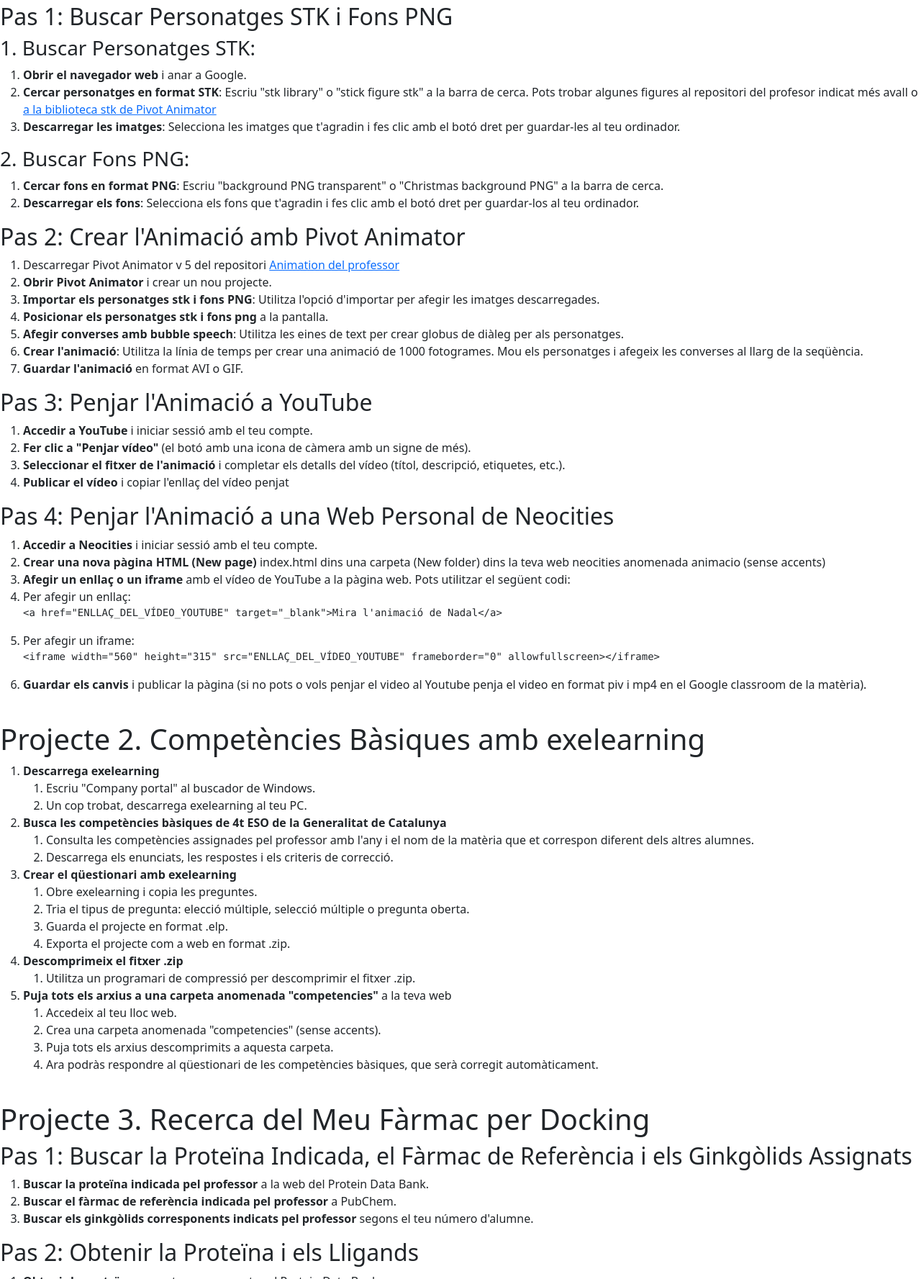
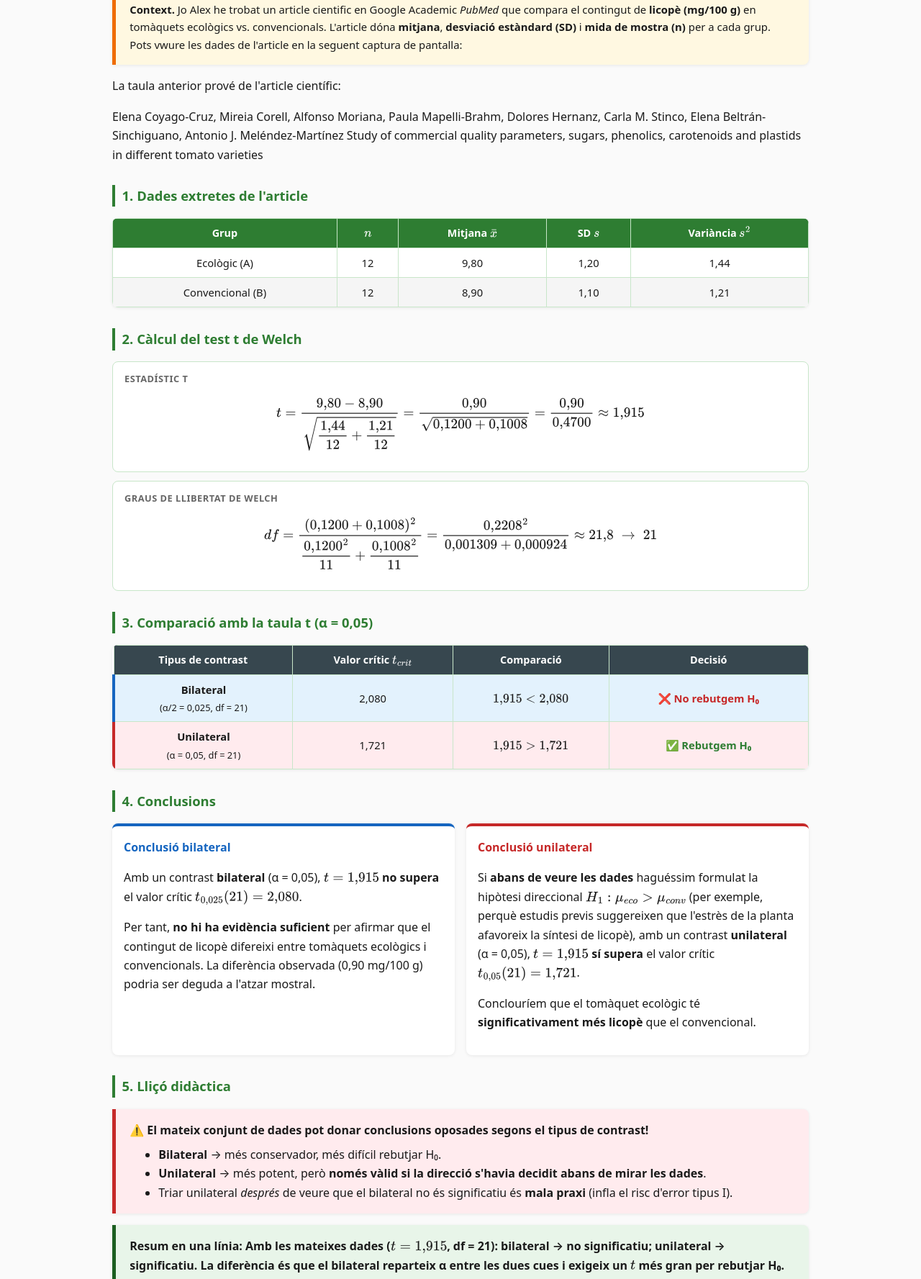
Before and after one commit to velazquezpompeu66767/velazquezpompeu66767.github.io, a plain HTML site: page t/index.html in a window 1280 px wide. Shown: the part 100-1877 px from the top of the page at 72% size. Drawn offline with nearby package versions, Linux system fonts and the light colour scheme; no server answers.

Commit message:
Refactor index.html for tomato study project
Updated HTML structure and added MathJax for rendering mathematical expressions. Included new styles and content for ecological and conventional tomato study.

```diff
--- a/t/index.html
+++ b/t/index.html
@@ -1,220 +1,311 @@
 <!DOCTYPE html>
 <html lang="ca">
 <head>
-    <meta charset="UTF-8">
-    <meta name="viewport" content="width=device-width, initial-scale=1.0">
-    <title>Projectes de 4t ESO</title>
-      <!-- Include the Bootstrap JS file -->
-  <script src="https://cdn.jsdelivr.net/npm/bootstrap@5.2.3/dist/js/bootstrap.bundle.min.js"></script>
-      <!-- Include the Bootstrap CSS file -->
-  <link rel="stylesheet" href="https://cdn.jsdelivr.net/npm/bootstrap@5.2.3/dist/css/bootstrap.min.css">
+<meta charset="UTF-8">
+<meta name="viewport" content="width=device-width, initial-scale=1">
+<title>Estudi del tomàquet ecològica i convencional</title>
 
+<script>
+window.MathJax = {
+  tex: { inlineMath: [['\\(','\\)']], displayMath: [['\\[','\\]']] },
+  svg: { fontCache: 'global' }
+};
+</script>
+<script id="MathJax-script" async
+  src="https://cdn.jsdelivr.net/npm/mathjax@3/es5/tex-svg.js"></script>
+
+<style>
+  :root {
+    --verd: #2e7d32;
+    --verd-fosc: #1b5e20;
+    --verd-clar: #e8f5e9;
+    --groc: #fff8e1;
+    --taronja: #ef6c00;
+    --blau: #1565c0;
+    --blau-clar: #e3f2fd;
+    --vermell: #c62828;
+    --vermell-clar: #ffebee;
+    --gris: #f5f5f5;
+    --text: #1a1a1a;
+  }
+  * { box-sizing: border-box; }
+  body {
+    font-family: system-ui, -apple-system, "Segoe UI", sans-serif;
+    max-width: 1000px;
+    margin: 1.5rem auto;
+    padding: 0 1rem;
+    line-height: 1.65;
+    color: var(--text);
+    background: #fafafa;
+  }
+  h1 { color: var(--verd-fosc); border-bottom: 3px solid var(--verd); padding-bottom: .3rem; font-size: 1.4rem; }
+  h2 { color: var(--verd); margin-top: 1.8rem; font-size: 1.15rem; border-left: 4px solid var(--verd); padding-left: .6rem; }
+  h3 { color: var(--verd-fosc); font-size: 1.02rem; margin-top: 1.2rem; }
+
+  .box {
+    background: #fff;
+    border-left: 5px solid var(--verd);
+    padding: 1rem 1.2rem;
+    margin: 1rem 0;
+    border-radius: 0 8px 8px 0;
+    box-shadow: 0 1px 4px rgba(0,0,0,.08);
+  }
+  .box.nota { background: var(--groc); border-left-color: var(--taronja); font-size: .93rem; }
+  .box.result { background: var(--verd-clar); border-left-color: var(--verd-fosc); font-weight: 600; }
+  .box.avís { background: var(--vermell-clar); border-left-color: var(--vermell); }
+  .box.info { background: var(--blau-clar); border-left-color: var(--blau); }
+
+  /* Taula resum */
+  .taula-wrap {
+    overflow-x: auto;
+    -webkit-overflow-scrolling: touch;
+    border-radius: 8px;
+    box-shadow: 0 1px 4px rgba(0,0,0,.08);
+    background: #fff;
+    margin: 1rem 0;
+  }
+  table.resum {
+    border-collapse: collapse;
+    width: 100%;
+    min-width: 520px;
+    font-size: .92rem;
+  }
+  table.resum th,
+  table.resum td {
+    border: 1px solid #c8e6c9;
+    padding: .5rem .6rem;
+    text-align: center;
+    white-space: nowrap;
+  }
+  table.resum thead th {
+    background: var(--verd);
+    color: #fff;
+    font-size: .9rem;
+  }
+  table.resum tbody tr:nth-child(even) { background: var(--gris); }
+  table.resum tbody tr:hover { background: var(--verd-clar); }
+
+  /* Taula comparació bilateral vs unilateral */
+  table.comparacio {
+    border-collapse: collapse;
+    width: 100%;
+    min-width: 540px;
+    font-size: .92rem;
+  }
+  table.comparacio th,
+  table.comparacio td {
+    border: 1px solid #c8e6c9;
+    padding: .5rem .6rem;
+    text-align: center;
+  }
+  table.comparacio thead th {
+    background: #37474f;
+    color: #fff;
+    font-size: .9rem;
+  }
+  table.comparacio tbody tr.bil td:first-child { border-left: 4px solid var(--blau); }
+  table.comparacio tbody tr.uni td:first-child { border-left: 4px solid var(--vermell); }
+  table.comparacio tbody tr.bil { background: #e3f2fd; }
+  table.comparacio tbody tr.uni { background: #ffebee; }
+  .ok { color: #2e7d32; font-weight: 700; }
+  .no { color: #c62828; font-weight: 700; }
+
+  /* Passos càlcul */
+  .calc {
+    background: #fff;
+    border: 1px solid #c8e6c9;
+    border-radius: 8px;
+    padding: .8rem 1rem;
+    margin: .8rem 0;
+    overflow-x: auto;
+  }
+  .calc .et {
+    font-size: .8rem;
+    text-transform: uppercase;
+    letter-spacing: .5px;
+    color: #666;
+    font-weight: 700;
+    margin-bottom: .3rem;
+  }
+
+  /* Dues columnes conclusions */
+  .dues-cols {
+    display: grid;
+    grid-template-columns: 1fr 1fr;
+    gap: 1rem;
+    margin: 1rem 0;
+  }
+  .dues-cols > div {
+    background: #fff;
+    border-radius: 8px;
+    padding: 1rem;
+    box-shadow: 0 1px 4px rgba(0,0,0,.08);
+  }
+  .dues-cols .bil { border-top: 4px solid var(--blau); }
+  .dues-cols .uni { border-top: 4px solid var(--vermell); }
+  .dues-cols h4 { margin: 0 0 .5rem; font-size: 1rem; }
+  .dues-cols .bil h4 { color: var(--blau); }
+  .dues-cols .uni h4 { color: var(--vermell); }
+  @media (max-width: 640px) { .dues-cols { grid-template-columns: 1fr; } }
+
+  @media (max-width: 600px) {
+    body { font-size: 15px; padding: 0 .6rem; }
+    h1 { font-size: 1.15rem; }
+    table.resum, table.comparacio { font-size: .82rem; min-width: 460px; }
+    table.resum th, table.resum td,
+    table.comparacio th, table.comparacio td { padding: .35rem .35rem; }
+  }
+</style>
 </head>
 <body>
-<div id="navbarContainer"></div>
 
-  <!-- Include your other page content here -->
+<h1>Estudi del tomàquet ecològica i convencional</h1>
 
-  <script>
-    // Fetch and insert the navbar.html content
-    fetch("https://pompeu.neocities.org/navbar.html")
-      .then(response => response.text())
-      .then(content => {
-        document.getElementById("navbarContainer").innerHTML = content;
-      })
-      .catch(error => {
-        console.log("Error fetching navbar.html:", error);
-      });
-  </script>
-    <h1>Projecte 1. Animació amb Pivot Animator sobre Nadal de 1000 fotogrames</h1>
+<div class="box nota">
+  <strong>Context.</strong> Jo Alex he trobat un article cientific en Google Academic  <em>PubMed</em> que compara el contingut de
+  <strong>licopè (mg/100 g)</strong> en tomàquets ecològics vs. convencionals. L'article dóna
+  <strong>mitjana</strong>, <strong>desviació estàndard (SD)</strong> i <strong>mida de mostra (n)</strong>
+  per a cada grup. Pots vwure les dades de l'article en la seguent captura de pantalla:
+  <ing src="taula67.png">
+</div>La taula anterior prové de l'article científic: </p>
+Elena Coyago-Cruz, Mireia Corell, Alfonso Moriana, Paula Mapelli-Brahm, Dolores Hernanz,
+    Carla M. Stinco, Elena Beltrán-Sinchiguano, Antonio J. Meléndez-Martínez
+   Study of commercial quality parameters, sugars, phenolics, carotenoids and plastids in different tomato varieties
+  <a  https://doi.org/10.1016/j.foodchem.2018.10.139 a>
 
-    <h2>Pas 1: Buscar Personatges STK i Fons PNG</h2>
+<!-- ============================================================ -->
+<h2>1. Dades extretes de l'article</h2>
 
-    <h3>1. Buscar Personatges STK:</h3>
-    <ol>
-        <li><strong>Obrir el navegador web</strong> i anar a Google.</li>
-        <li><strong>Cercar personatges en format STK</strong>: Escriu "stk library" o "stick figure stk" a la barra de cerca. Pots trobar algunes figures al repositori del profesor indicat més avall o <a href="https://pivotanimator.net/stk-library/">a la biblioteca stk de Pivot Animator</a></li>
-        <li><strong>Descarregar les imatges</strong>: Selecciona les imatges que t'agradin i fes clic amb el botó dret per guardar-les al teu ordinador.</li>
-    </ol>
+<div class="taula-wrap">
+  <table class="resum">
+    <thead>
+      <tr>
+        <th>Grup</th>
+        <th>\(n\)</th>
+        <th>Mitjana \(\bar{x}\)</th>
+        <th>SD \(s\)</th>
+        <th>Variància \(s^2\)</th>
+      </tr>
+    </thead>
+    <tbody>
+      <tr>
+        <td>Ecològic (A)</td>
+        <td>12</td>
+        <td>9,80</td>
+        <td>1,20</td>
+        <td>1,44</td>
+      </tr>
+      <tr>
+        <td>Convencional (B)</td>
+        <td>12</td>
+        <td>8,90</td>
+        <td>1,10</td>
+        <td>1,21</td>
+      </tr>
+    </tbody>
+  </table>
+</div>
 
-    <h3>2. Buscar Fons PNG:</h3>
-    <ol>
-        <li><strong>Cercar fons en format PNG</strong>: Escriu "background PNG transparent" o "Christmas background PNG" a la barra de cerca.</li>
-        <li><strong>Descarregar els fons</strong>: Selecciona els fons que t'agradin i fes clic amb el botó dret per guardar-los al teu ordinador.</li>
-    </ol>
+<!-- ============================================================ -->
+<h2>2. Càlcul del test t de Welch</h2>
 
-    <h2>Pas 2: Crear l'Animació amb Pivot Animator</h2>
+<div class="calc">
+  <div class="et">Estadístic t</div>
+  \[
+    t = \frac{9{,}80 - 8{,}90}{\sqrt{\dfrac{1{,}44}{12} + \dfrac{1{,}21}{12}}}
+      = \frac{0{,}90}{\sqrt{0{,}1200 + 0{,}1008}}
+      = \frac{0{,}90}{0{,}4700} \approx 1{,}915
+  \]
+</div>
 
-    <ol><li>Descarregar Pivot Animator v 5 del repositori <a href="https://github.com/drfperez/animation"> Animation del professor</a></li>
-        <li><strong>Obrir Pivot Animator</strong> i crear un nou projecte.</li>
-        <li><strong>Importar els personatges stk i fons PNG</strong>: Utilitza l'opció d'importar per afegir les imatges descarregades.</li>
-        <li><strong>Posicionar els personatges stk i fons png</strong> a la pantalla.</li>
-        <li><strong>Afegir converses amb bubble speech</strong>: Utilitza les eines de text per crear globus de diàleg per als personatges.</li>
-        <li><strong>Crear l'animació</strong>: Utilitza la línia de temps per crear una animació de 1000 fotogrames. Mou els personatges i afegeix les converses al llarg de la seqüència.</li>
-        <li><strong>Guardar l'animació</strong> en format AVI o GIF.</li>
-    </ol>
+<div class="calc">
+  <div class="et">Graus de llibertat de Welch</div>
+  \[
+    df = \frac{(0{,}1200 + 0{,}1008)^2}{\dfrac{0{,}1200^2}{11} + \dfrac{0{,}1008^2}{11}}
+       = \frac{0{,}2208^2}{0{,}001309 + 0{,}000924}
+       \approx 21{,}8 \;\to\; 21
+  \]
+</div>
 
-    <h2>Pas 3: Penjar l'Animació a YouTube</h2>
+<!-- ============================================================ -->
+<h2>3. Comparació amb la taula t (α = 0,05)</h2>
 
-    <ol>
-        <li><strong>Accedir a YouTube</strong> i iniciar sessió amb el teu compte.</li>
-        <li><strong>Fer clic a "Penjar vídeo"</strong> (el botó amb una icona de càmera amb un signe de més).</li>
-        <li><strong>Seleccionar el fitxer de l'animació</strong> i completar els detalls del vídeo (títol, descripció, etiquetes, etc.).</li>
-        <li><strong>Publicar el vídeo</strong> i copiar l'enllaç del vídeo penjat </li>
-    </ol>
+<div class="taula-wrap">
+  <table class="comparacio">
+    <thead>
+      <tr>
+        <th>Tipus de contrast</th>
+        <th>Valor crític \(t_{crit}\)</th>
+        <th>Comparació</th>
+        <th>Decisió</th>
+      </tr>
+    </thead>
+    <tbody>
+      <tr class="bil">
+        <td><strong>Bilateral</strong><br><span style="font-size:.8rem">(α/2 = 0,025, df = 21)</span></td>
+        <td>2,080</td>
+        <td>\(1{,}915 < 2{,}080\)</td>
+        <td class="no">❌ No rebutgem H₀</td>
+      </tr>
+      <tr class="uni">
+        <td><strong>Unilateral</strong><br><span style="font-size:.8rem">(α = 0,05, df = 21)</span></td>
+        <td>1,721</td>
+        <td>\(1{,}915 > 1{,}721\)</td>
+        <td class="ok">✅ Rebutgem H₀</td>
+      </tr>
+    </tbody>
+  </table>
+</div>
 
-    <h2>Pas 4: Penjar l'Animació a una Web Personal de Neocities</h2>
+<!-- ============================================================ -->
+<h2>4. Conclusions</h2>
 
-    <ol>
-        <li><strong>Accedir a Neocities</strong> i iniciar sessió amb el teu compte.</li>
-        <li><strong>Crear una nova pàgina HTML (New page)</strong> index.html dins una carpeta (New folder) dins la teva web neocities anomenada animacio (sense accents)</li>
-        <li><strong>Afegir un enllaç o un iframe</strong> amb el vídeo de YouTube a la pàgina web. Pots utilitzar el següent codi:</li>
-        <li>Per afegir un enllaç:
-            <pre><code>&lt;a href="ENLLAÇ_DEL_VÍDEO_YOUTUBE" target="_blank"&gt;Mira l'animació de Nadal&lt;/a&gt;</code></pre>
-        </li>
-        <li>Per afegir un iframe:
-            <pre><code>&lt;iframe width="560" height="315" src="ENLLAÇ_DEL_VÍDEO_YOUTUBE" frameborder="0" allowfullscreen&gt;&lt;/iframe&gt;</code></pre>
-        </li>
-        <li><strong>Guardar els canvis</strong> i publicar la pàgina (si no pots o vols penjar el video al Youtube penja el video en format piv i mp4 en el Google classroom de la matèria).</li>
-    </ol>
-<br>
+<div class="dues-cols">
+  <div class="bil">
+    <h4>Conclusió bilateral</h4>
+    <p>
+      Amb un contrast <strong>bilateral</strong> (α = 0,05), \(t = 1{,}915\)
+      <strong>no supera</strong> el valor crític \(t_{0{,}025}(21) = 2{,}080\).
+    </p>
+    <p>
+      Per tant, <strong>no hi ha evidència suficient</strong> per afirmar que el contingut de licopè
+      difereixi entre tomàquets ecològics i convencionals. La diferència observada
+      (0,90 mg/100 g) podria ser deguda a l'atzar mostral.
+    </p>
+  </div>
+  <div class="uni">
+    <h4>Conclusió unilateral</h4>
+    <p>
+      Si <strong>abans de veure les dades</strong> haguéssim formulat la hipòtesi direccional
+      \(H_1: \mu_{eco} > \mu_{conv}\) (per exemple, perquè estudis previs suggereixen que l'estrès
+      de la planta afavoreix la síntesi de licopè), amb un contrast <strong>unilateral</strong> (α = 0,05),
+      \(t = 1{,}915\) <strong>sí supera</strong> el valor crític \(t_{0{,}05}(21) = 1{,}721\).
+    </p>
+    <p>
+      Conclouríem que el tomàquet ecològic té <strong>significativament més licopè</strong>
+      que el convencional.
+    </p>
+  </div>
+</div>
 
-    <h1>Projecte 2. Competències Bàsiques amb exelearning</h1>
+<!-- ============================================================ -->
+<h2>5. Lliçó didàctica</h2>
 
-    <ol>
-        <li><strong>Descarrega exelearning</strong>
-            <ol>
-                <li>Escriu "Company portal" al buscador de Windows.</li>
-                <li>Un cop trobat, descarrega exelearning al teu PC.</li>
-            </ol>
-        </li>
-        <li><strong>Busca les competències bàsiques de 4t ESO de la Generalitat de Catalunya</strong>
-            <ol>
-                <li>Consulta les competències assignades pel professor amb l'any i el nom de la matèria que et correspon diferent dels altres alumnes.</li>
-                <li>Descarrega els enunciats, les respostes i els criteris de correcció.</li>
-            </ol>
-        </li>
-        <li><strong>Crear el qüestionari amb exelearning</strong>
-            <ol>
-                <li>Obre exelearning i copia les preguntes.</li>
-                <li>Tria el tipus de pregunta: elecció múltiple, selecció múltiple o pregunta oberta.</li>
-                <li>Guarda el projecte en format .elp.</li>
-                <li>Exporta el projecte com a web en format .zip.</li>
-            </ol>
-        </li>
-        <li><strong>Descomprimeix el fitxer .zip</strong>
-            <ol>
-                <li>Utilitza un programari de compressió per descomprimir el fitxer .zip.</li>
-            </ol>
-        </li>
-        <li><strong>Puja tots els arxius a una carpeta anomenada "competencies"</strong> a la teva web
-            <ol>
-                <li>Accedeix al teu lloc web.</li>
-                <li>Crea una carpeta anomenada "competencies" (sense accents).</li>
-                <li>Puja tots els arxius descomprimits a aquesta carpeta.</li>
-                <li>Ara podràs respondre al qüestionari de les competències bàsiques, que serà corregit automàticament.</li>
-            </ol>
-        </li>
-    </ol>
+<div class="box avís">
+  <strong>⚠️ El mateix conjunt de dades pot donar conclusions oposades segons el tipus de contrast!</strong>
+  <ul style="margin:.5rem 0 0">
+    <li><strong>Bilateral</strong> → més conservador, més difícil rebutjar H₀.</li>
+    <li><strong>Unilateral</strong> → més potent, però <strong>només vàlid si la direcció s'havia decidit abans de mirar les dades</strong>.</li>
+    <li>Triar unilateral <em>després</em> de veure que el bilateral no és significatiu és <strong>mala praxi</strong> (infla el risc d'error tipus I).</li>
+  </ul>
+</div>
 
-<br>
+<div class="box result">
+  <strong>Resum en una línia:</strong> Amb les mateixes dades (\(t = 1{,}915\), df = 21):
+  bilateral → <strong>no significatiu</strong>; unilateral → <strong>significatiu</strong>.
+  La diferència és que el bilateral reparteix α entre les dues cues i exigeix un \(t\)
+  més gran per rebutjar H₀.
+</div>
 
-    <h1>Projecte 3. Recerca del Meu Fàrmac per Docking</h1>
-
-    <h2>Pas 1: Buscar la Proteïna Indicada, el Fàrmac de Referència i els Ginkgòlids Assignats</h2>
-    <ol>
-        <li><strong>Buscar la proteïna indicada pel professor</strong> a la web del Protein Data Bank.</li>
-        <li><strong>Buscar el fàrmac de referència indicada pel professor</strong> a PubChem.</li>
-        <li><strong>Buscar els ginkgòlids corresponents indicats pel professor</strong> segons el teu número d'alumne.</li>
-    </ol>
-
-    <h2>Pas 2: Obtenir la Proteïna i els Lligands</h2>
-    <ol>
-        <li><strong>Obtenir la proteïna</strong> que actua com receptor al Protein Data Bank.
-            <ul>
-                <li><a href="https://www.rcsb.org/" target="_blank">Accedir al Protein Data Bank</a></li>
-            </ul>
-        </li>
-        <li><strong>Buscar els lligands fàrmacs assignats</strong> a PubChem en format SDF o ChemSpider en format MOL.
-            <ul>
-                <li><a href="https://pubchem.ncbi.nlm.nih.gov/" target="_blank">Accedir a PubChem</a></li>
-                <li><a href="http://www.chemspider.com/" target="_blank">Accedir a ChemSpider</a></li>
-            </ul>
-        </li>
-        <li><strong>Convertir els fitxers SDF o MOL</strong> en format MOL2 amb qualsevol convertidor online.</li>
-        <li><strong>Donar nom al job</strong> com "cidipdbproteina_nomlligand" i utilitzar el teu correu d'alumne "elmeucorreu@iespompeufabra.cat".</li>
-    </ol>
-
-    <h2>Pas 3: Fer una Simulació a SwissDock</h2>
-    <ol>
-        <li><strong>Accedir a SwissDock</strong> a l'apartat Submit Docking:
-            <ul>
-                <li><a href="https://old.swissdock.ch" target="_blank">SwissDock</a></li>
-            </ul>
-        </li>
-        <li><strong>Carregar l'arxiu PDB</strong> assignat i els diferents MOL2.</li>
-        <li><strong>Fer la simulació</strong> i esperar rebre el correu de SwissDock anomenat "job terminated". Tenir en compte que s'esborra en una setmana.</li>
-    </ol>
-
-    <h2>Pas 4: Descarregar Resultats</h2>
-    <ol>
-        <li><strong>Descarregar els resultats</strong> en format CSV des de l'enllaç que caduca en una setmana proporcionat per SwissDock.</li>
-    </ol>
-
-    <h2>Pas 5: Passar el CSV a Gràfic</h2>
-    <ol>
-        <li><strong>Utilitzar Google Colab</strong> del professor indicat al Google Classroom per convertir el CSV en gràfics i disponible <a href="https://colab.research.google.com/github/drfperez/DeepPurpose/blob/main/SwissdockAnalysisOK.ipynb"> aquí.</a></li>
-    </ol>
-
-    <h2>Pas 6: Crear una Carpeta "docking" a Neocities</h2>
-    <ol>
-        <li><strong>Accedir a Neocities</strong> i iniciar sessió amb el teu compte.</li>
-        <li><strong>Crear una carpeta</strong> anomenada "docking".</li>
-        <li><strong>Crear un fitxer "index.html"</strong> dins la carpeta "docking".</li>
-        <li><strong>Pujar els gràfics</strong>, principalment el boxplot (gràfic de caixa i bigotis).</li>
-        <li><strong>Explicar el significat del gràfic</strong> comparant l'energia d'unió en kcal/mol:
-            <ul>
-                <li>Si el fàrmac (lligand) de referència té una energia més negativa, significa que és un fàrmac millor que els diferents ginkgòlids.</li>
-            </ul>
-        </li>
-    </ol>
-<br>
-
-    <h1>Altres Projectes</h1>
-
-    <h2>Projecte 4: Medicaments i Complements Alimenticis en Taula Interactiva</h2>
-    <ol>
-        <li><strong>Buscar complements alimenticis</strong> que a l'envàs indiquin propietats saludables pels símptomes indicats qie son diferents per cada alumne.</li>
-        <li><strong>Crear una taula per als complements alimenticis</strong> incloent:
-            <ul>
-                <li>Nom del producte</li>
-                <li>Composició</li>
-                <li>Propietats saludables</li>
-                <li>Foto del producte</li>
-            </ul>
-        </li>
-        <li><strong>Crear una taula per als medicaments</strong> incloent:
-            <ul>
-                <li>Nom complet</li>
-                <li>Composició</li>
-                <li>Indicacions</li>
-                <li>Fotografies</li>
-            </ul>
-        </li>
-        <li><strong>Fer les taules interactives</strong> utilitzant el <a href="https://github.com/drfperez/tables/blob/main/interactivetable.html">codi d'exemple del professor</a> que permet buscar a la taula i ordenar columnes. Recorda afegir un camp per les imatges</li>
-    </ol>
-
-    <h2>Projecte 5: Partida de Campió d'Escacs</h2>
-    <ol>
-        <li><strong>Descarregar el codi de GitHub</strong>:
-            <ul>
-                <li>Accedeix a <a href="https://github.com/drfperez/chess" target="_blank">GitHub.com/drfperez/chess</a></li>
-                <li>Descarrega l'arxiu anomenat index.html.</li>
-            </ul>
-        </li>
-        <li><strong>Crear una nova carpeta anomenada "chess"</strong> a la teva web de Neocities.</li>
-        <li><strong>Copiar l'arxiu index.html</strong> descarregat a la carpeta "chess".</li>
-        <li><strong>Utilitzar la nomenclatura algebraica i visual</strong> de la partida d'escacs continguda a la fotocòpia física per fer que la partida es pugui jugar a la web de Neocities de l'alumne.</li>
-    </ol>
 </body>
 </html>
```
